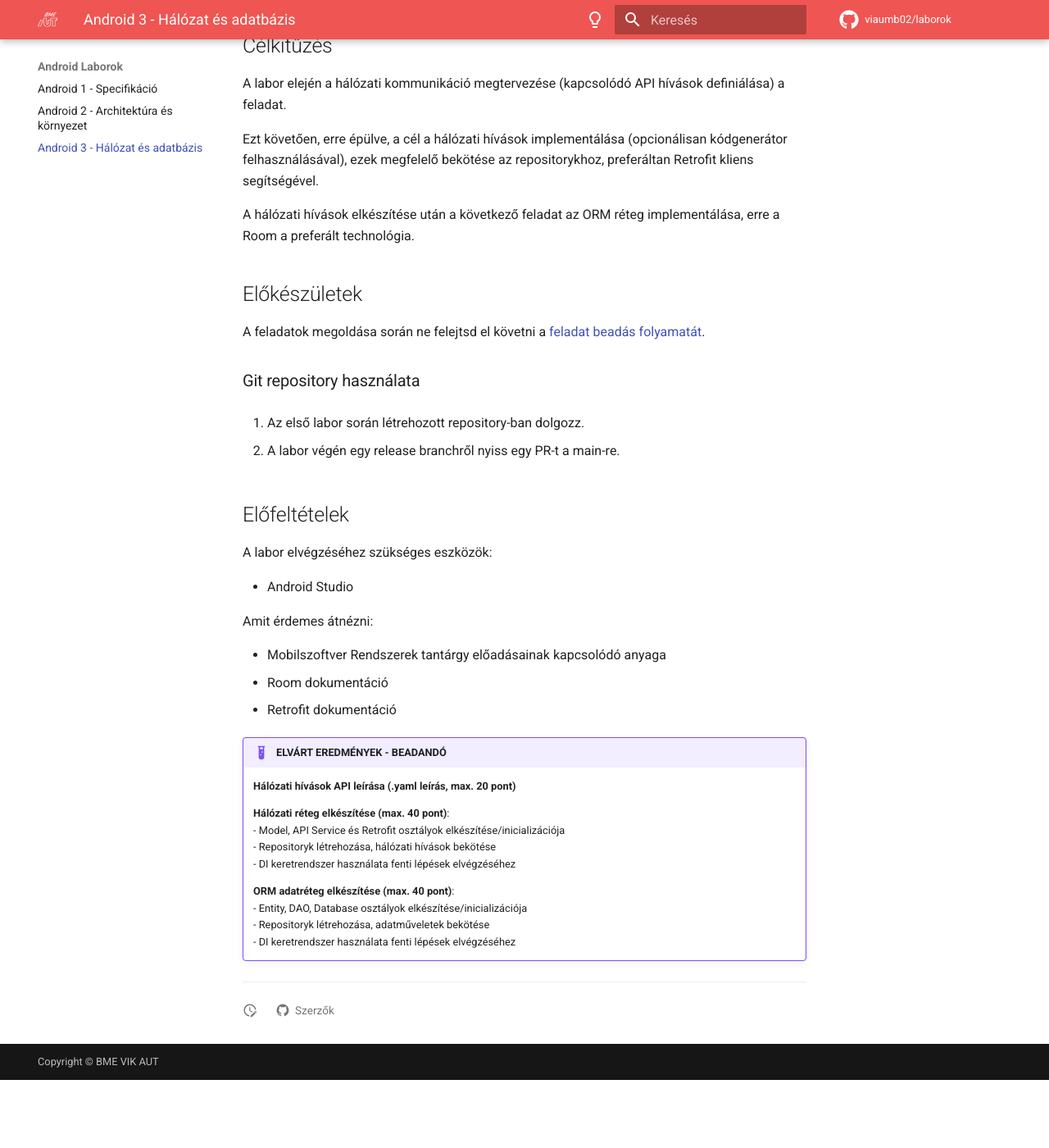
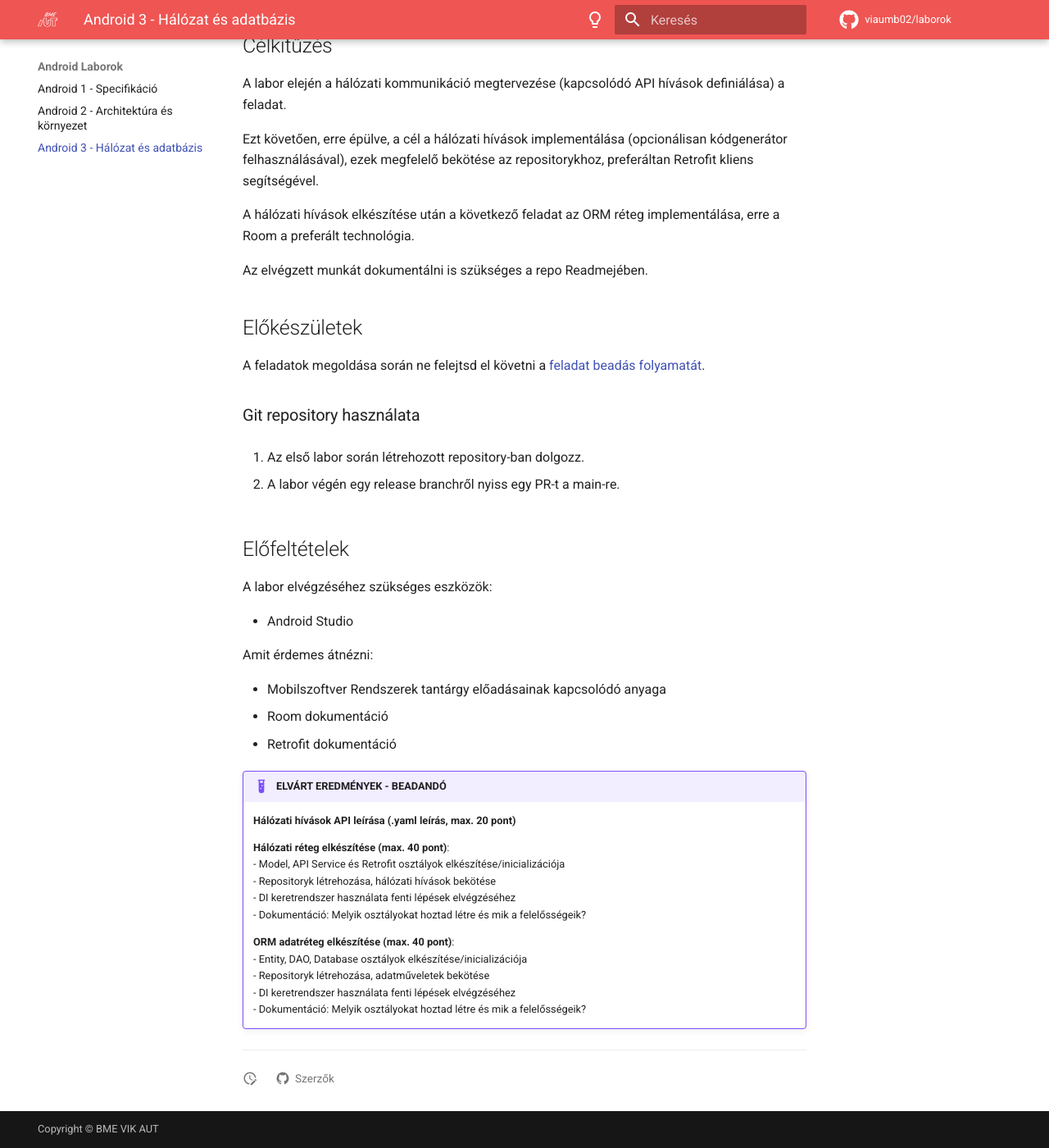
Before and after one commit to VIAUMB02/laborok, an MkDocs documentation site: the page built from docs/android/A03/index.md, in a window 1280 px wide and 1400 px high, scrolled down 415 px. Shown: the whole window at 82% size. Built offline with MkDocs 1.6.1 and Material for MkDocs 9.7.7, drawn with Linux system fonts in a browser that asks for light colours; comment, search, counter and statistics services are not loaded; before the commit the page ends 1732 px from its top, so only the background shows below that.

Commit message:
2024 lab03 update

```diff
--- a/docs/android/A03/index.md
+++ b/docs/android/A03/index.md
@@ -13,6 +13,8 @@ A labor elején a hálózati kommunikáció megtervezése (kapcsolódó API hív
 Ezt követően, erre épülve, a cél a hálózati hívások implementálása (opcionálisan kódgenerátor felhasználásával), ezek megfelelő bekötése az repositorykhoz, preferáltan Retrofit kliens segítségével.
 
 A hálózati hívások elkészítése után a következő feladat az ORM réteg implementálása, erre a Room a preferált technológia.
+
+Az elvégzett munkát dokumentálni is szükséges a repo Readmejében.
 
 ## Előkészületek
 
@@ -44,8 +46,10 @@ Amit érdemes átnézni:
     - Model, API Service és Retrofit osztályok elkészítése/inicializációja
     - Repositoryk létrehozása, hálózati hívások bekötése
     - DI keretrendszer használata fenti lépések elvégzéséhez
+    - Dokumentáció: Melyik osztályokat hoztad létre és mik a felelősségeik?
 
     **ORM adatréteg elkészítése (max. 40 pont)**:
     - Entity, DAO, Database osztályok elkészítése/inicializációja
     - Repositoryk létrehozása, adatműveletek bekötése
     - DI keretrendszer használata fenti lépések elvégzéséhez
+    - Dokumentáció: Melyik osztályokat hoztad létre és mik a felelősségeik?
```
